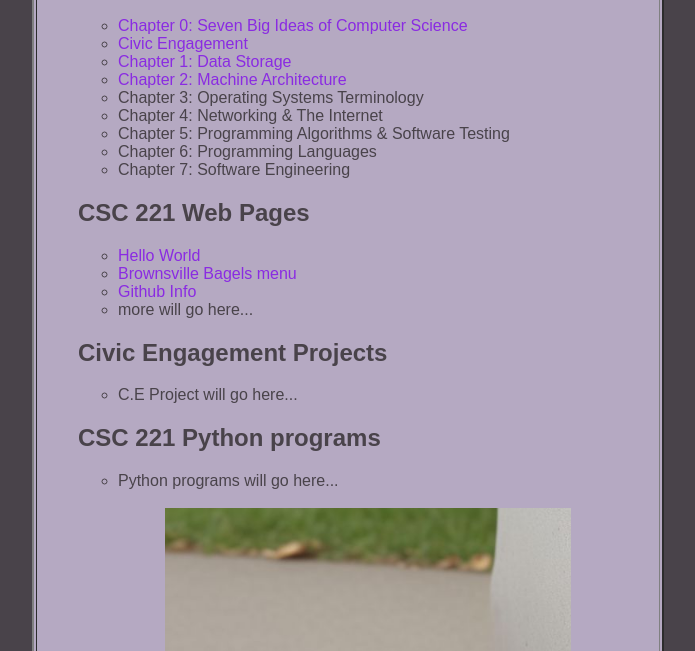
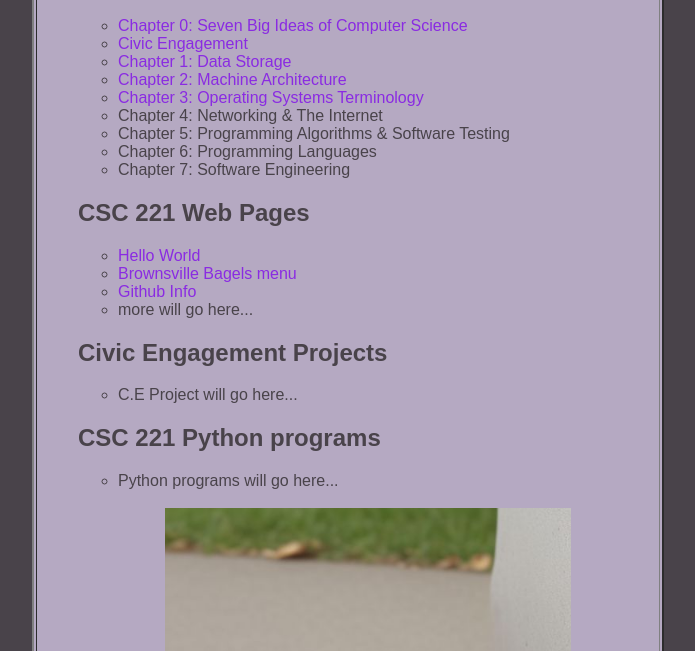
Before and after one commit to ciaramotter-pvcc/ciaramotter-pvcc.github.io, a plain HTML site: page myindex.html in a window 1280 px wide. Shown: the part 149-800 px from the top of the page, without its empty margins (292-987 px from the left). Drawn offline with Linux system fonts and the light colour scheme.

Commit message:
Update myindex.html

```diff
--- a/myindex.html
+++ b/myindex.html
@@ -32,7 +32,7 @@
                 <li><a href="https://docs.google.com/presentation/d/1fUvW0QNTZKw6PoT6ivUw2nWT20jNEPwqxkjkqYyxPwo/edit?usp=sharing"> Civic Engagement </a></li>
                 <li><a href="https://docs.google.com/presentation/d/1eZbkGcY7MIDh8AfaMiSP58EL_yuAKFvq-DOywjbR0yo/edit?usp=sharing"> Chapter 1: Data Storage </a></li>
                 <li><a href="https://docs.google.com/presentation/d/1pGdva_pOn8bU703ITgjDwBz_QStBwR2Z-jKTqofX1FI/edit?usp=sharing"> Chapter 2: Machine Architecture </a></li>
-                <li> Chapter 3: Operating Systems Terminology </a></li>
+                <li><a href="ciaramotter-pvcc.github.io/ch3opsys.html"> Chapter 3: Operating Systems Terminology </a></li>
                 <li> Chapter 4: Networking & The Internet </a></li>
                 <li> Chapter 5: Programming Algorithms & Software Testing </a></li>
                 <li> Chapter 6: Programming Languages </a></li>
```
